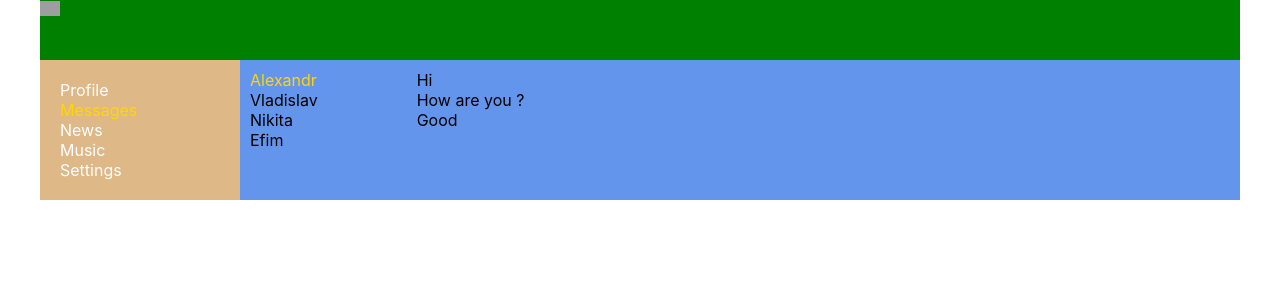
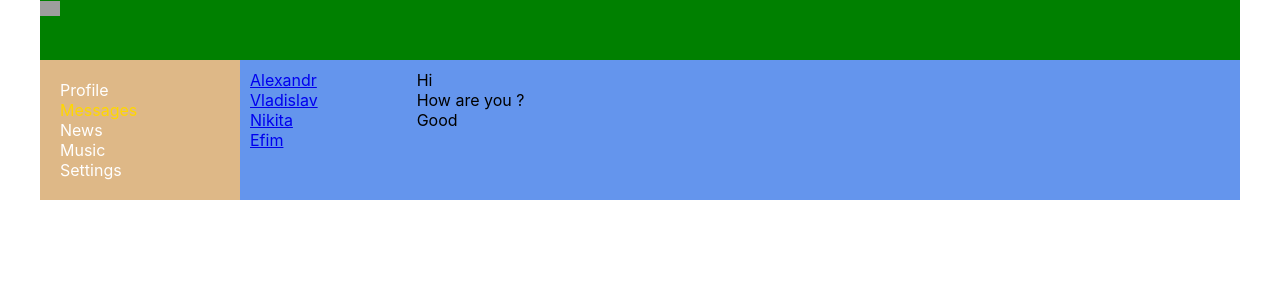
Before and after one commit to A-Alex-ander/social-network, a React (Create React App) app: page /dialogs in a window 1280 px wide. Shown: the top 300 px of the page. Built offline with nearby package versions, Linux system fonts and the light colour scheme; grey boxes are pictures that could not be loaded.

Commit message:
video-22-Route-exact

```diff
--- a/src/components/dialogs/Dialogs.tsx
+++ b/src/components/dialogs/Dialogs.tsx
@@ -1,13 +1,24 @@
 import React from "react";
 import s from './Dialogs.module.css'
-const Dialogs = ()=>{
+import {NavLink} from "react-router-dom";
+
+const Dialogs = () => {
     return (
         <div className={s.dialogs}>
             <div className={s.dialogsItems}>
-                <div className={s.dialog + " " + s.active}>Alexandr</div>
-                <div className={s.dialog}>Vladislav</div>
-                <div className={s.dialog}>Nikita</div>
-                <div className={s.dialog}>Efim</div>
+                <div className={s.dialog + " " + s.active}>
+                    <NavLink to={"/dialogs/1"}>Alexandr</NavLink>
+                </div>
+                <div className={s.dialog}>
+                    <NavLink to={"/dialogs/2"}>Vladislav</NavLink>
+                </div>
+                <div className={s.dialog}>
+                    <NavLink to={"/dialogs/3"}>Nikita</NavLink>
+                </div>
+                <div className={s.dialog}>
+                    <NavLink to={"/dialogs/4"}>Efim</NavLink>
+                </div>
+
             </div>
             <div className={s.messages}>
                 <div className={s.message}>Hi</div>
```
